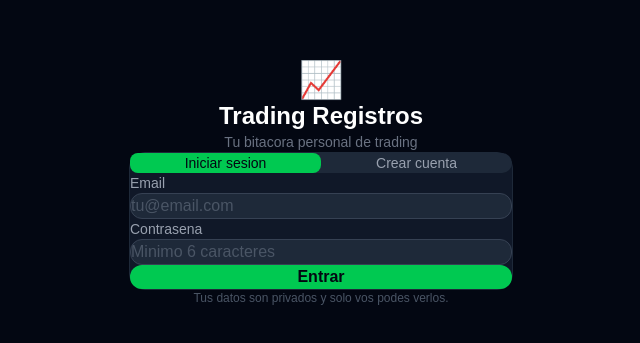
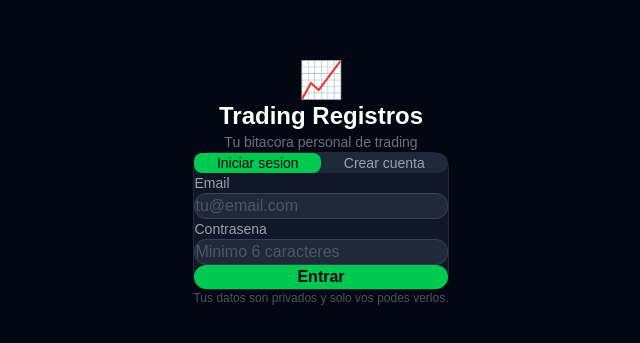
Before and after one commit to JosielisMachado/TradingRegistros, a React (Vite) app: page /login in a window 1280 px wide. Shown: the part 217-560 px from the top of the page, without its empty margins (319-959 px from the left). Built offline with nearby package versions, Linux system fonts and the light colour scheme; no server answers.

Commit message:
Solución de vistas movil y pc

```diff
--- a/src/App.jsx
+++ b/src/App.jsx
@@ -33,9 +33,9 @@ function AppInterna() {
   if (loading) return <PantallaCarga />
 
   return (
-    <div className="min-h-screen bg-gray-950 text-gray-100">
+    <div className="min-h-screen bg-gray-950 text-gray-100 flex flex-col items-center">
       {user && <Navbar />}
-      <main className={user ? 'max-w-7xl mx-auto px-6 sm:px-10 py-8' : ''}>
+      <main className={user ? 'w-full max-w-5xl px-6 py-8' : ''}>
         <Routes>
           <Route path="/login"      element={user ? <Navigate to="/" replace /> : <Login />} />
           <Route path="/"           element={<RutaProtegida><Bitacora /></RutaProtegida>} />
```
